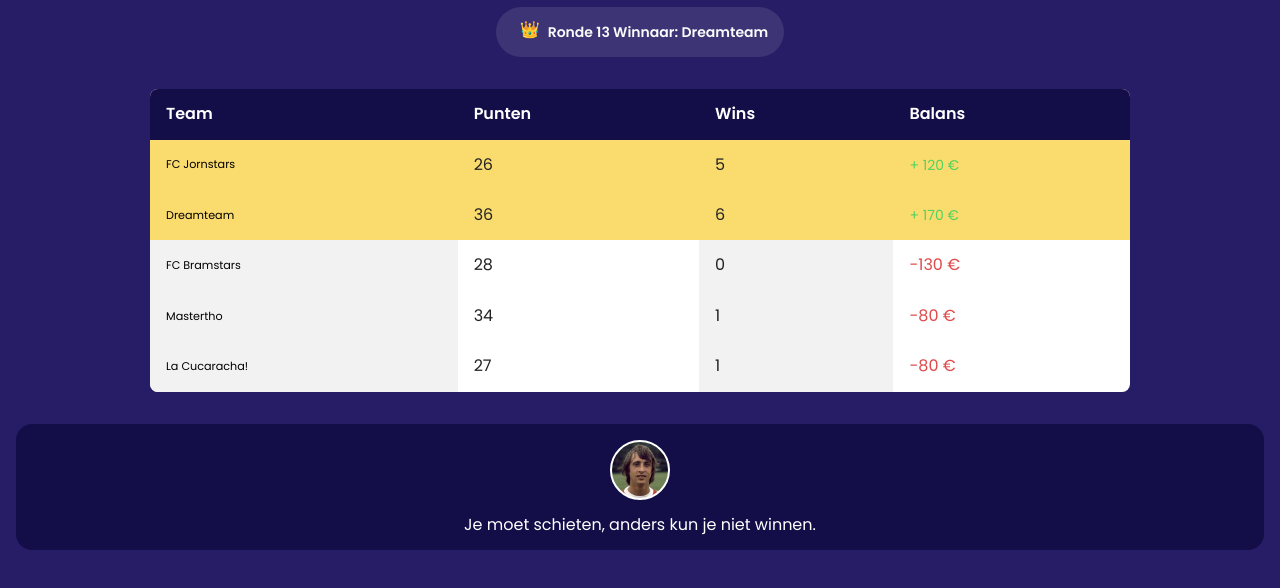
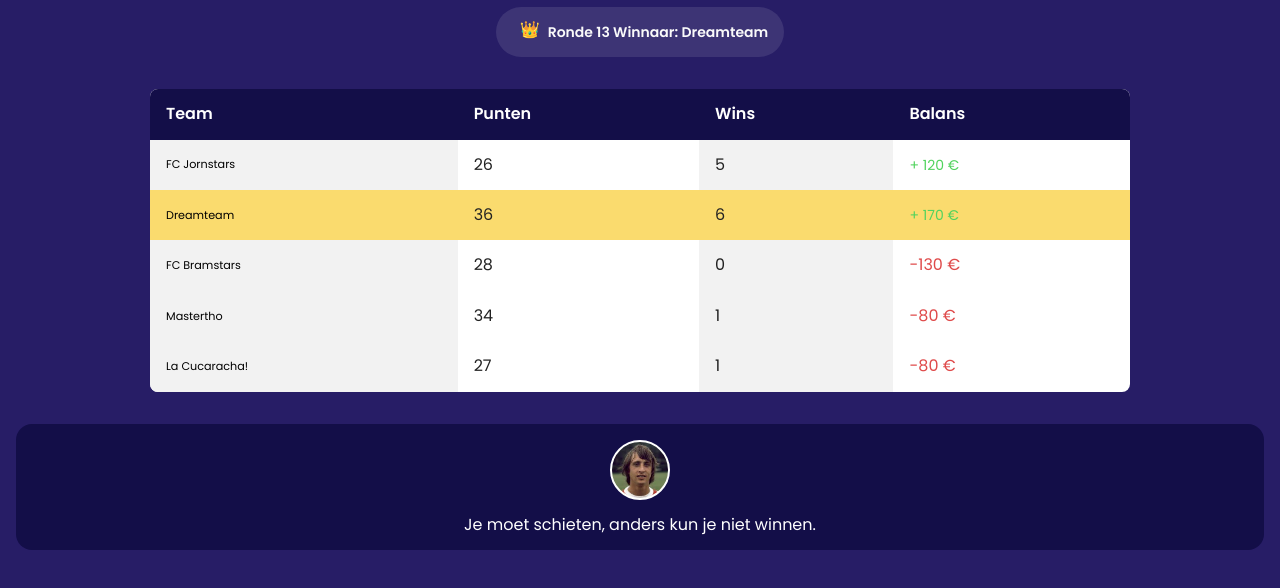
Before and after one commit to Rhaymondo/de-houtenaren, a website built with Parcel: page index.html in a window 1280 px wide. Shown: the part 180-768 px from the top of the page. Built offline with nearby package versions, Linux system fonts and the light colour scheme.

Commit message:
Removed two times winner class

```diff
--- a/index.html
+++ b/index.html
@@ -46,7 +46,7 @@
       <th>Wins</th>
       <th>Balans</th>
     </tr>
-    <tr class="is-winner">
+    <tr>
       <td class="go-team"><a href="http://members.chello.nl/j.kuipers30/superelf/teams/periode2/jornhoonhoud_fcjornstars.html">FC Jornstars</a></td>
       <td class="winning-score">26</td>
       <td data-wins="5">5</td>
```
